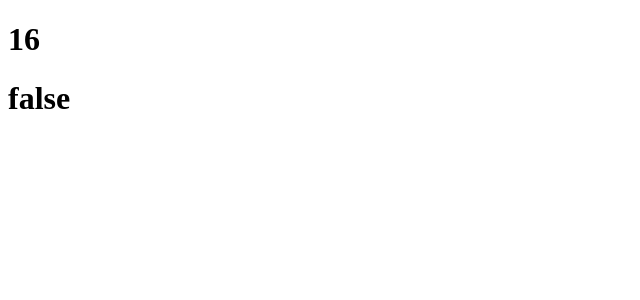
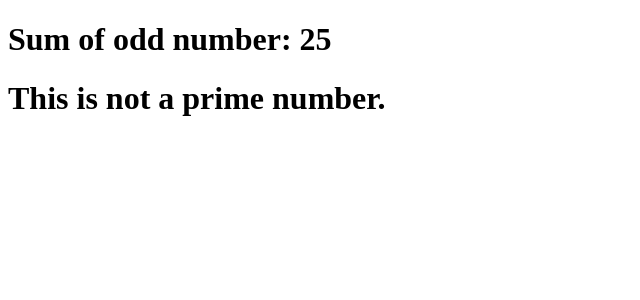
Before and after one commit to steamnp/bfs45, a React (Vite) app: page / in a window 1280 px wide. Shown: the top 300 px of the page, without its empty margins (0-640 px from the left). Built offline with nearby package versions, Linux system fonts and the light colour scheme.

Commit message:
refactor JS assignment

```diff
--- a/src/app.jsx
+++ b/src/app.jsx
@@ -1,37 +1,12 @@
+import { isPrime, sumOfOddNumbers } from "./utils";
+
 function App() {
-  // write a function which will add all the odd numbers and give sum of odd numbers.
-  const arr = [1, 2, 3, 4, 5, 6, 7];
-  let sum = 0;
-  arr.map((item) => {
-    if (item % 2 !== 0) {
-      sum += item;
-    }
-  });
-  console.log(sum);
-
-  // prime number. return true if prime, false otherwise.
-  let flag = false;
-  function isPrime(num) {
-    if (num <= 1) {
-      return flag;
-    }
-
-    for (let i = 2; i < num / 2; i++) {
-      // O(sqrt(n))
-      if (num % i === 0) {
-        return flag;
-      }
-    }
-    return true;
-  }
-
-  const result = isPrime(6) === true ? "true" : "false";
-  console.log(result);
+  const sum = sumOfOddNumbers([1, 2, 3, 4, 5, 6, 7, 8, 9]);
 
   return (
     <div>
-      <h1>{sum}</h1>
-      <h1>{result}</h1>
+      <h1>Sum of odd number: {sum}</h1>
+      <h1>This is {isPrime(-3) ? "a" : "not a"} prime number.</h1>
     </div>
   );
 }
--- /dev/null
+++ b/src/utils.js
@@ -0,0 +1,20 @@
+// write a function which will add all the odd numbers and give sum of odd numbers.
+export function sumOfOddNumbers(arr) {
+  const sum = arr
+    .filter((item) => item % 2 !== 0)
+    .reduce((total, item) => total + item, 0);
+  return sum;
+}
+
+// prime number. return true if prime, false otherwise.
+export function isPrime(num) {
+  if (num <= 1) {
+    return false;
+  }
+  for (let i = 2; i * i <= num; i++) {
+    if (num % i === 0) {
+      return false;
+    }
+  }
+  return true;
+}
```
Also changed, not shown: src/home.jsx (deleted, +0 -136 lines).
